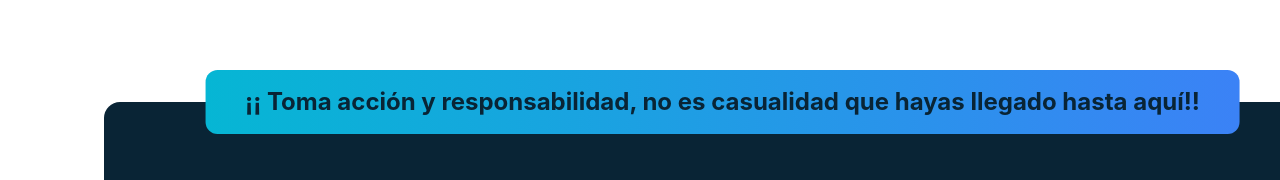
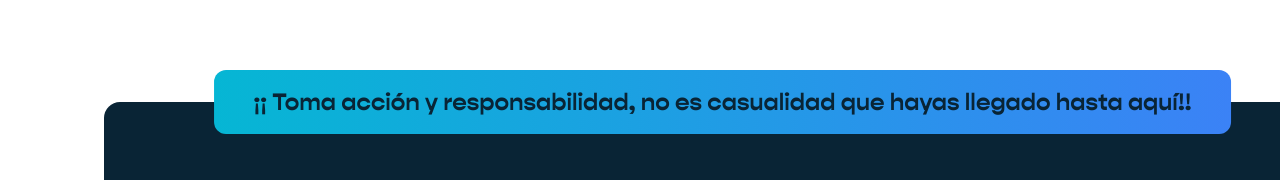
Before and after one commit to revdev-earth/JonathanPFrontend, a React (Vite) app: page / in a window 1280 px wide. Shown: the part 723-903 px from the top of the page. Built offline with nearby package versions, Linux system fonts and the light colour scheme.

Commit message:
font gopher

```diff
--- a/src/Sections/2/index.tsx
+++ b/src/Sections/2/index.tsx
@@ -10,17 +10,19 @@ const Section2 = () => {
               flex items-center
               h-16 w-max px-10
               bg-gradient-to-r from-cyan-500 to-blue-500
-              font-bold rounded-xl text-2xl text-[#092435]
+              font-gopher font-bold rounded-xl text-2xl text-[#092435]
           "
           >
             ¡¡ Toma acción y responsabilidad, no es casualidad que hayas llegado
             hasta aquí!!
           </div>
           <div className="flex flex-col gap-6 w-2/4 ">
-            <div className="w-[500px]  text-[42px] font-bold leading-[54px]
+            <div
+              className="w-[500px]  text-[42px] font-bold leading-[54px]
                           bg-clip-text
                           text-transparent  bg-gradient-to-r from-[#2ABA64] to-[#3369FF]
-            ">
+              "
+            >
               Querido viajero y sembrador en el tiempo,
             </div>
             <div className="flex flex-col gap-4 w-[500px] text-[18px] leading-[25px] font-normal">
@@ -41,11 +43,13 @@ const Section2 = () => {
               </p>
             </div>
             <div>
-              <button className="flex items-center
+              <button
+                className="flex items-center
                                 mt-[7px] px-4 h-10
                                 uppercase text-xs font-bold
                                 tracking-[.45em]
-                                border-2 rounded-md border-[#2ABA64]">
+                                border-2 rounded-md border-[#2ABA64]"
+              >
                 QUIERO VER LOS PLANES
               </button>
             </div>
```
